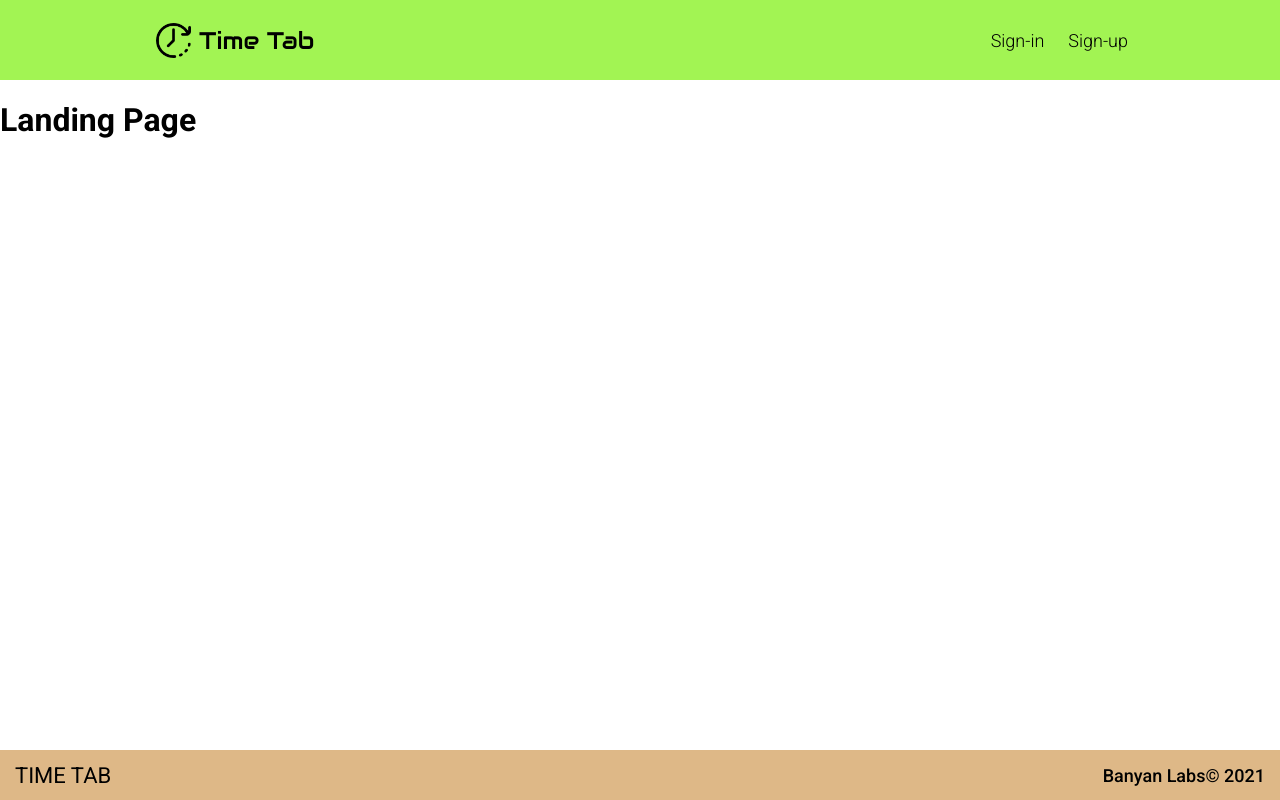
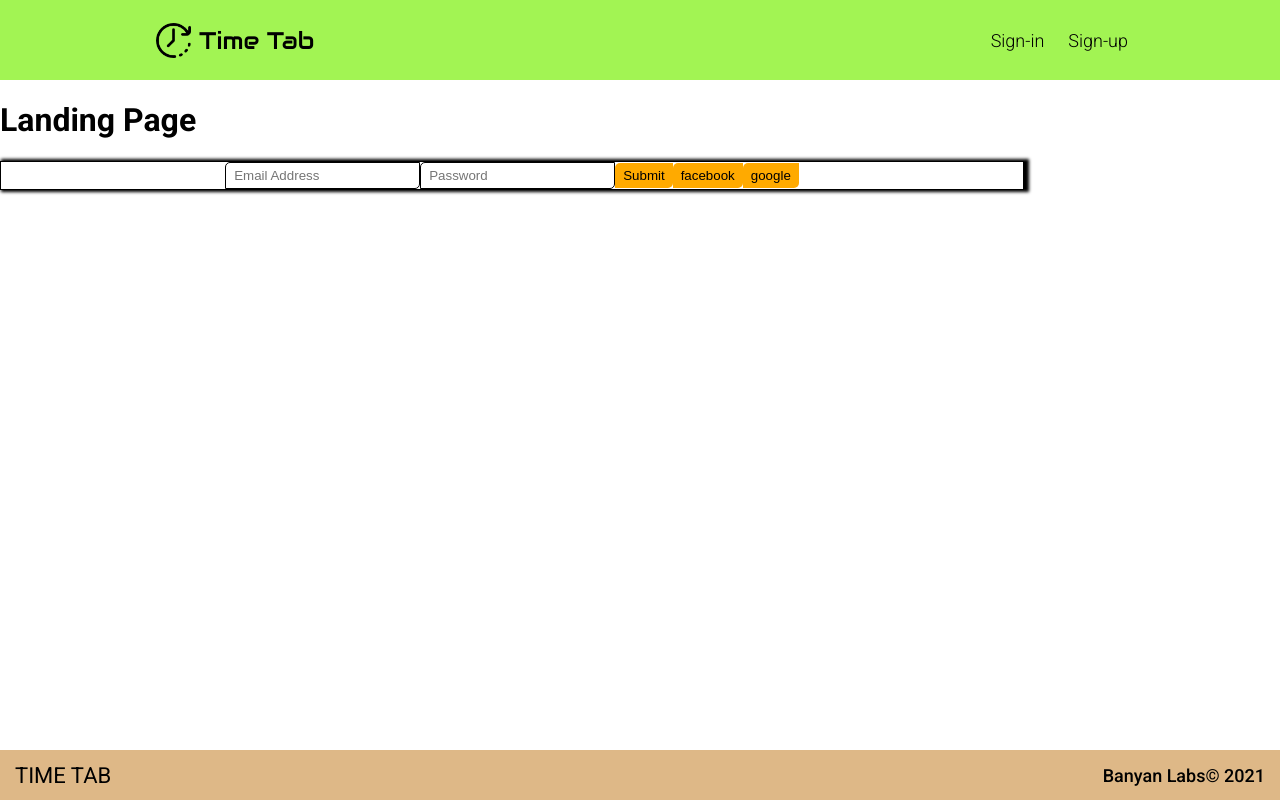
Before and after one commit to Banyan-Labs/time-tracking-app-board, a React (Create React App) app: page / in a window 1280 px wide. Built offline with nearby package versions, Linux system fonts and the light colour scheme.

Commit message:
updated 18

```diff
--- a/src/App.jsx
+++ b/src/App.jsx
@@ -7,6 +7,7 @@ import { AuthProvider } from './Context/AuthContext';
 import routes from './routes';
 import { GlobalStyle } from './styles/GlobalStyles';
 import Navbar from './Components/Navbar';
+import SignIn from './Components/userComfermation/SignIn';
 
 const App = () => (
   <AuthProvider>
@@ -24,6 +25,7 @@ const App = () => (
           />
         ))}
       </Switch>
+      <SignIn />
       <Footer />
     </Router>
   </AuthProvider>
--- a/src/Components/commons/GenericButton/index.jsx
+++ b/src/Components/commons/GenericButton/index.jsx
@@ -2,11 +2,12 @@ import React from 'react';
 import { ButtonStyle } from './style';
 import PropTypes from 'prop-types';
 
-const GenericButton = ({ text, onClick, backgroundColor, isBlock }) => (
+const GenericButton = ({ text, onClick, backgroundColor, isBlock, type }) => (
   <ButtonStyle
     onClick={onClick}
     backgroundColor={backgroundColor}
     isBlock={isBlock}
+    type={type}
   >
     {text}
   </ButtonStyle>
@@ -19,4 +20,5 @@ GenericButton.propTypes = {
   onClick: PropTypes.func.isRequired,
   backgroundColor: PropTypes.string,
   isBlock: PropTypes.bool,
+  type: PropTypes.string.isRequired,
 };
--- a/src/Components/commons/genericInput/index.jsx
+++ b/src/Components/commons/genericInput/index.jsx
@@ -1,21 +1,8 @@
 import React from 'react';
 import { InputStyle } from './style';
 
-const GenericButton = ({
-  placeholder,
-  text,
-  onChange,
-  backgroundColor,
-  isBlock,
-}) => (
-  <InputStyle
-    onChange={onChange}
-    backgroundColor={backgroundColor}
-    isBlock={isBlock}
-    placeholder={placeholder}
-  >
-    {text}
-  </InputStyle>
+const GenericInput = ({ placeholder, onChange, isBlock }) => (
+  <InputStyle onChange={onChange} isBlock={isBlock} placeholder={placeholder} />
 );
 
-export default GenericButton;
+export default GenericInput;
--- a/src/Components/commons/genericInput/style.js
+++ b/src/Components/commons/genericInput/style.js
@@ -1,14 +1,12 @@
 import styled from 'styled-components';
 
 export const InputStyle = styled.input`
-  background: ${({ backgroundColor }) =>
-    backgroundColor ? `${background}` : '#FA0'};
   width: ${({ isBlock }) => (isBlock ? '100%' : 'auto')};
   padding: 5px 8px;
   border-radius: 5px 0 5px 0;
-  border: none;
+  border: solid black 1px;
   :focus {
-    border: none;
+    border: solid black 1px;
     text-decoration: none;
     transform: scale(1.05);
     border-radius: 5px 0 5px 0;
--- a/src/Components/userComfermation/SignIn/index.jsx
+++ b/src/Components/userComfermation/SignIn/index.jsx
@@ -1,31 +1,34 @@
-import React, { useContext, useState } from 'react';
+import React, { useState } from 'react';
 import { Card } from './style';
 import Input from '../../commons/GenericInput/index';
 import Button from '../../commons/GenericButton/index';
-import { AuthContext } from '../../../Context/AuthContext';
+import axios from 'axios';
 
 const SignIn = () => {
   const [emailAddress, setEmailAddress] = useState('');
   const [password, setPassword] = useState('');
 
-  const store = useContext(AuthContext);
+  let user;
 
-  console.log(emailAddress, password, store, 'looking');
-  // sends update to context can refactor when time
-  const userUpdate = (e) => {
-    e.preventDefault();
-
-    store.setCurrentUser({
-      emailAddress: emailAddress,
-      password: password,
-    });
-
-    console.log(store.currentUser, 'click');
+  const handleSubmit = async (event) => {
+    event.preventDefault();
+    user = {
+      emailAddress,
+      password,
+    };
+    axios
+      .post('http://127.0.0.1:8080/api/test', user)
+      .then((res) => {
+        console.log(res);
+      })
+      .catch((err) => {
+        console.log('error', err);
+      });
   };
 
   return (
     <Card>
-      <form>
+      <form onSubmit={handleSubmit}>
         <Input
           placeholder={'Email Address'}
           value={emailAddress}
@@ -41,9 +44,9 @@ const SignIn = () => {
           onChange={(e) => setPassword(e.target.value)}
         />
 
-        <Button text={'Submit'} onClick={userUpdate} />
-        <Button text={'facebook'} />
-        <Button text={'google'} />
+        <Button text={'Submit'} type='submit' />
+        <Button text={'facebook'} type='button' />
+        <Button text={'google'} type='button' />
       </form>
     </Card>
   );
```
